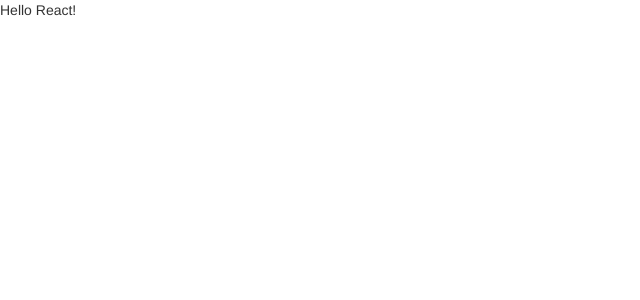
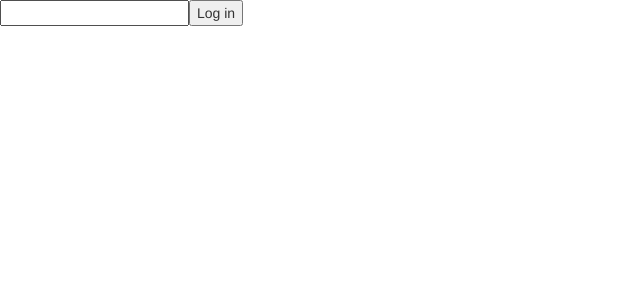
Before and after one commit to vanekt/r-react-golang, a React app: page / in a window 1280 px wide. Shown: the top 300 px of the page, without its empty margins (0-640 px from the left). Built offline with nearby package versions, Linux system fonts and the light colour scheme.

Commit message:
LoginView

```diff
--- a/src/frontend/app.jsx
+++ b/src/frontend/app.jsx
@@ -1,13 +1,38 @@
 import React from 'react'
 import ReactDOM from 'react-dom'
+import LoginView from './login'
 
 class App extends React.Component {
     constructor() {
         super();
+
+        this.state = {
+            username: null
+        };
+
+        this.loginCallback = this.loginCallback.bind(this);
+        this.logoutCallback = this.logoutCallback.bind(this);
+    }
+
+    loginCallback(username) {
+        // TODO: request to API
+        this.setState({username: username});
+    }
+
+    logoutCallback() {
+        this.setState({username: null});
     }
 
     render() {
-        return <div>Hello React!</div>
+        return (
+            <div>
+                <LoginView
+                    username={this.state.username}
+                    loginCallback={this.loginCallback}
+                    logoutCallback={this.logoutCallback}
+                />
+            </div>
+        );
     }
 }
 
--- /dev/null
+++ b/src/frontend/login/index.jsx
@@ -0,0 +1,47 @@
+import React from 'react'
+
+export default class LoginView extends React.Component {
+    constructor() {
+        super();
+
+        this.state = {
+            username: ''
+        };
+
+        this.handleUsername = this.handleUsername.bind(this);
+        this.handleFormSubmit = this.handleFormSubmit.bind(this);
+    }
+
+    handleUsername(e) {
+        this.setState({username: e.target.value});
+    }
+
+    handleFormSubmit(e) {
+        e.preventDefault();
+        this.props.loginCallback(this.state.username);
+    }
+
+    render() {
+        let username = this.props.username;
+        if (null !== username) {
+            return (
+                <div>
+                    Hello, {username}!
+                    <button onClick={this.props.logoutCallback}>Exit</button>
+                </div>
+            );
+        }
+
+        return (
+            <div>
+                <form onSubmit={this.handleFormSubmit}>
+                    <input
+                        value={this.state.username}
+                        onChange={this.handleUsername}
+                    />
+                    <button type="submit">Log in</button>
+                </form>
+            </div>
+        );
+    }
+}
```
